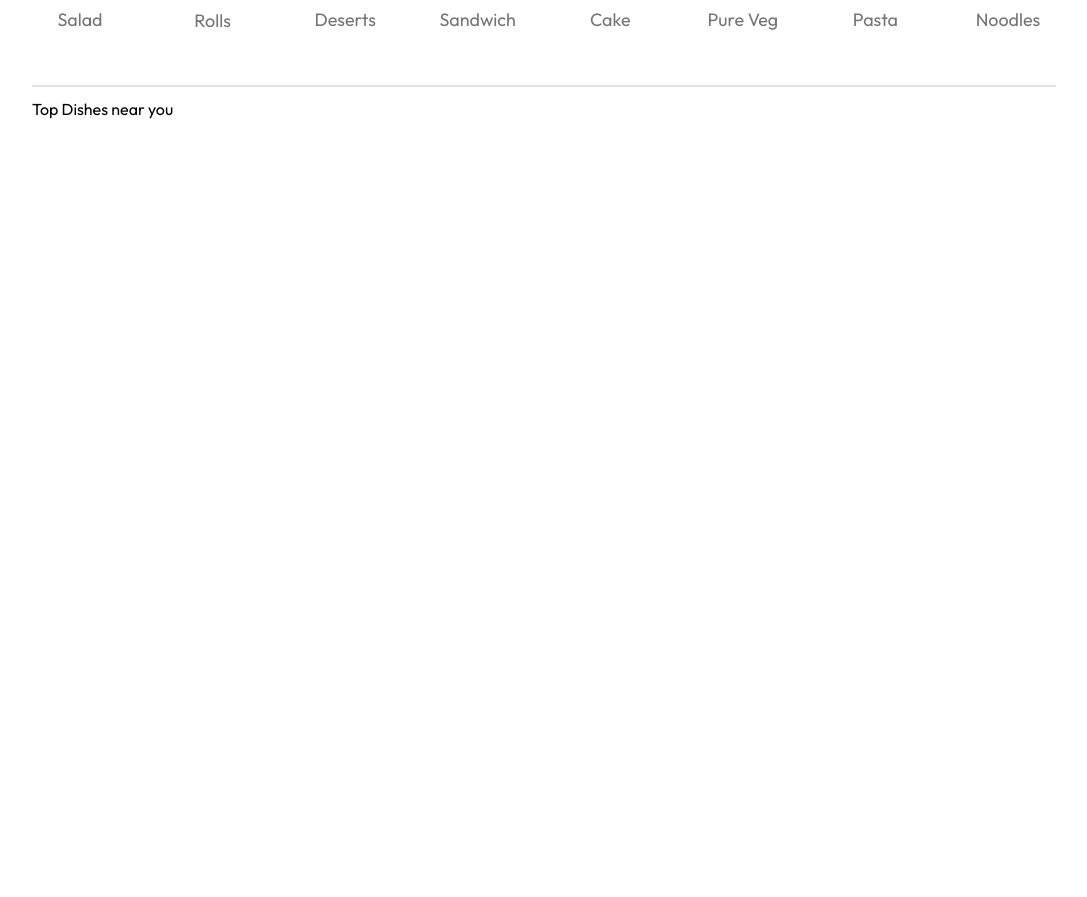
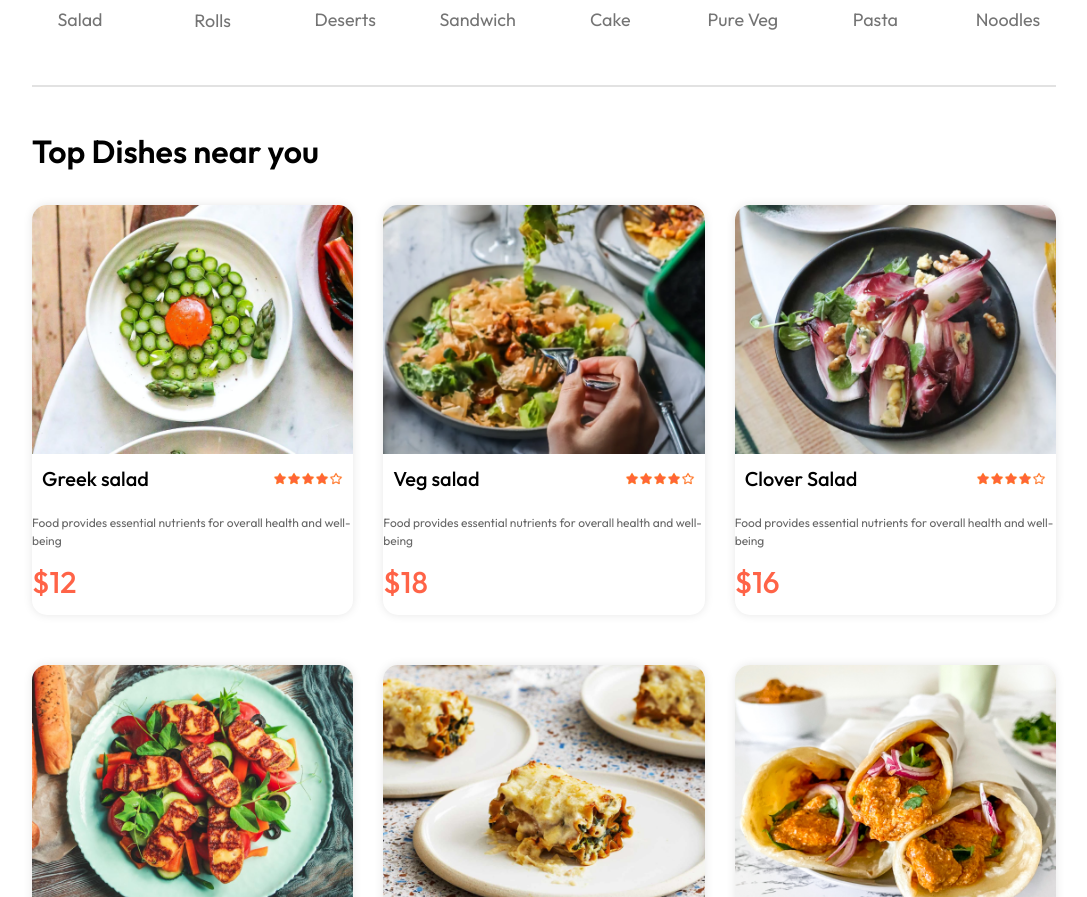
Before and after one commit to M-Mahad-Siddiqui/next-bi, a React (Vite) app: page / in a window 1280 px wide. Shown: the part 868-1765 px from the top of the page, without its empty margins (96-1183 px from the left). Before the commit the page ends 1600 px from the top, so only its background shows below. Built offline with nearby package versions, Linux system fonts and the light colour scheme.

Commit message:
update code and fixed first error

```diff
--- a/src/components/FoodDisplay/FoodDisplay.jsx
+++ b/src/components/FoodDisplay/FoodDisplay.jsx
@@ -1,17 +1,24 @@
-// import useStoreContext from '../context/StoreContext';
+import { useStoreContext } from '../../context/StoreContext'; // Corrected import
+import FoodItem from '../FoodItem/FoodItem';
 import './foodDisplay.css';
 
+function FoodDisplay({ category }) {
+    const { food_list } = useStoreContext();
 
-
-function FoodDisplay({ category }) {
-
-     // const { food_list } = useStoreContext();
-
-    return (
-        <div className='food-display' id='food-display'  >
-            <h2>Top Dishes near you</h2>
-        </div>
-    )
+   return (
+    <div className='food-display' id='food-display'>
+        <h2>Top Dishes near you</h2>
+        {food_list.length > 0 ? (
+            <div className='food-display-list'>
+                {food_list.map((item, index) => (
+                    <FoodItem key={index} item={item} />
+                ))}
+            </div>
+        ) : (
+            <p>No food items available.</p>
+        )}
+    </div>
+);
 }
 
-export default FoodDisplay
+export default FoodDisplay;
--- a/src/components/FoodDisplay/foodDisplay.css
+++ b/src/components/FoodDisplay/foodDisplay.css
@@ -0,0 +1,15 @@
+.food-display{
+    margin-top: 30px;
+}
+.food-display h2{
+    font-size: max(2rem, 24px);
+    font-weight: 600;
+}
+.food-display-list{
+    display              : grid;
+    grid-template-columns: repeat(auto-fill, minmax(240px, 1fr));
+    margin-top           : 30px;
+    gap                  : 30px;
+    row-gap              :50px ;
+
+}
--- /dev/null
+++ b/src/components/FoodItem/FoodItem.css
@@ -0,0 +1,38 @@
+.food-item{
+    width        : 100%;
+    margin       : auto;
+    border-radius: 15px;
+    box-shadow   : 0px 0px 10px rgba(0,0,0,0.1);
+    transition   : 0.3s;
+    animation: fadeIn 1s ease-in-out;
+}
+.food-item-image{
+    width        : 100%;
+    border-radius: 15px 15px 0px 0px;
+}
+.food-item-info{
+    padding: 10px;
+}
+.food-item-name-rating{
+    display        : flex;
+    justify-content: space-between;
+    align-items    : center;
+    margin-bottom  : 10px;
+}
+.food-item-name-rating p{
+    font-size: 20px;
+    font-weight: 500;
+}
+.food-item-name-rating img{
+    width: 70px;
+}
+.food-item-description{
+    color: #676767;
+    font-size: 12px;
+}
+.food-item-price{
+    color      : tomato;
+    font-size  : 30px;
+    font-weight: 500;
+    margin: 10px 0px;
+}
--- /dev/null
+++ b/src/components/FoodItem/FoodItem.jsx
@@ -0,0 +1,25 @@
+import React from 'react';
+import { assets } from '../../assets/assets';
+import './FoodItem.css';
+
+function FoodItem({ item }) {
+    const { id, name, image, price, description } = item; // Destructuring correctly
+
+    return (
+        <div className='food-item' key={id}>
+            <div className='food-item-image-container'>
+                <img src={image} alt={name} className='food-item-image' />
+            </div>
+            <div className='food-item-info'>
+                <div className='food-item-name-rating'>
+                    <p className='food-item-name'>{name}</p>
+                    <img src={assets.rating_starts} alt=""  />
+                </div>
+            </div>
+            <p className='food-item-description'>{description}</p>
+            <p className='food-item-price'>${price}</p>
+        </div>
+    );
+}
+
+export default FoodItem;
--- a/src/context/StoreContext.jsx
+++ b/src/context/StoreContext.jsx
@@ -1,5 +1,39 @@
-// export const StoreContext = React.createContext(null);
-// import { food_list } from "../assets/assets";
+import { createContext, useContext } from 'react';
+import { food_list } from "../assets/assets";
+
+export const StoreContext = createContext(null);
+
+const StoreContextProvider = (props) => {
+    const contextValue = {
+        food_list
+    };
+
+    return (
+        <StoreContext.Provider value={contextValue}>
+            {props.children}
+        </StoreContext.Provider>
+    );
+};
+
+// Custom hook for easier access to the context
+export const useStoreContext = () => {
+    const context = useContext(StoreContext);
+    if (!context) {
+        throw new Error('useStoreContext must be used within a StoreContextProvider');
+    }
+    return context;
+};
+
+export default StoreContextProvider;
+
+// Named Export vs. Default Export:
+// When you use export default, you're exporting a single value as the default export from a module. You can then import it without curly braces.
+// When you use export (without default), you're exporting a named value. You need to import it using curly braces.
+
+
+
+  // export const StoreContext = React.createContext(null);
+  // import { food_list } from "../assets/assets";
 
 // const StoreContextProvider = (props) => {
 
@@ -16,32 +50,4 @@
 //     );
 // };
 
-// export default StoreContextProvider;
-
-import { createContext, useContext } from 'react';
-import { food_list } from "../assets/assets";
-
-export const StoreContext = createContext(null);
-
-const StoreContextProvider = (props) => {
-    const contextValue = {
-        food_list
-    };
-
-    return (
-        <StoreContext.Provider value = {contextValue}>
-            {props.children}
-        </StoreContext.Provider>
-    );
-};
-
-  // Custom hook for easier access to the context
-export const useStoreContext = () => {
-    const context = useContext(StoreContext);
-    if (!context) {
-        throw new Error('useStoreContext must be used within a StoreContextProvider');
-    }
-    return context;
-};
-
-export default StoreContextProvider;
+  // export default StoreContextProvider;
```
